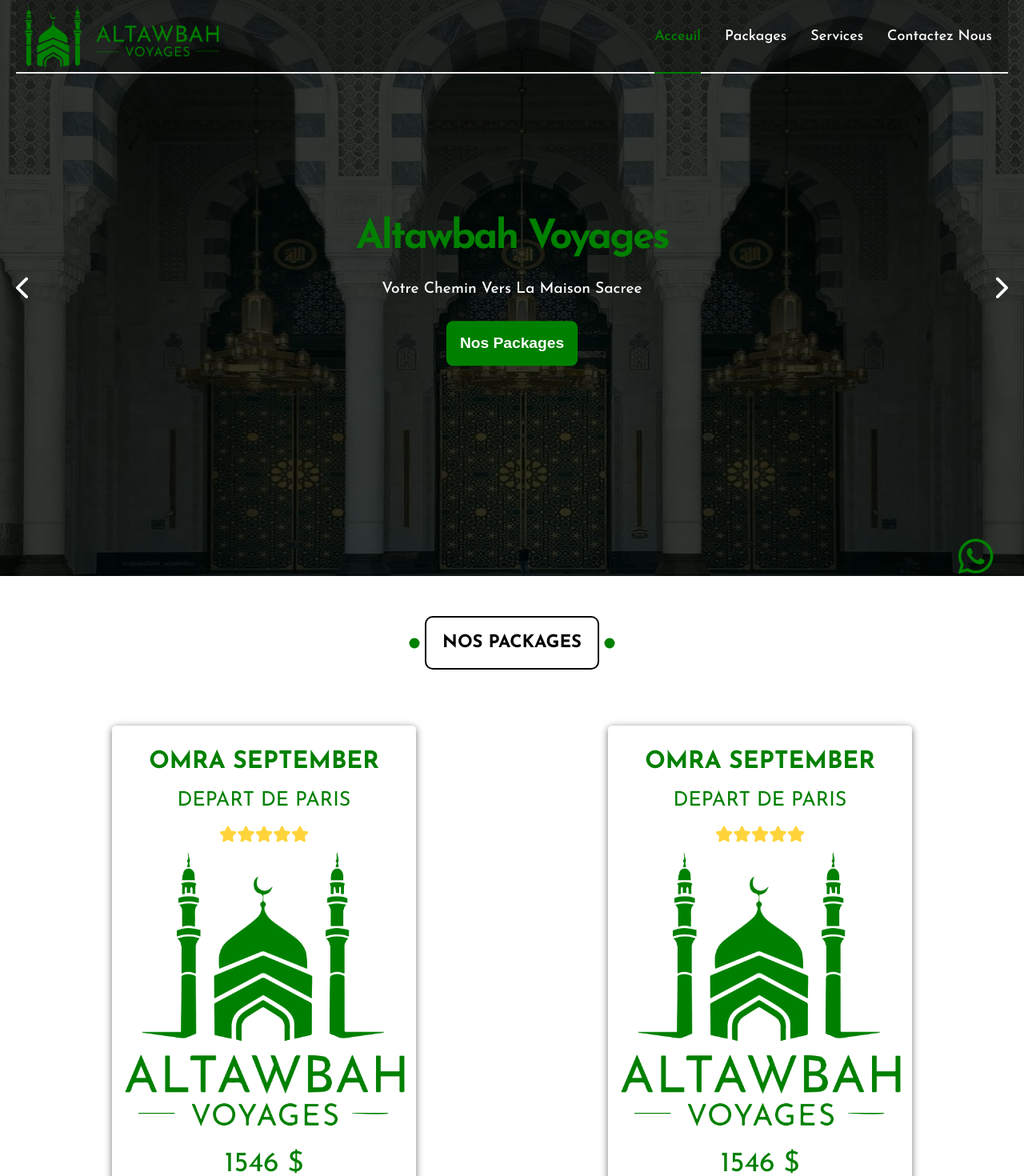
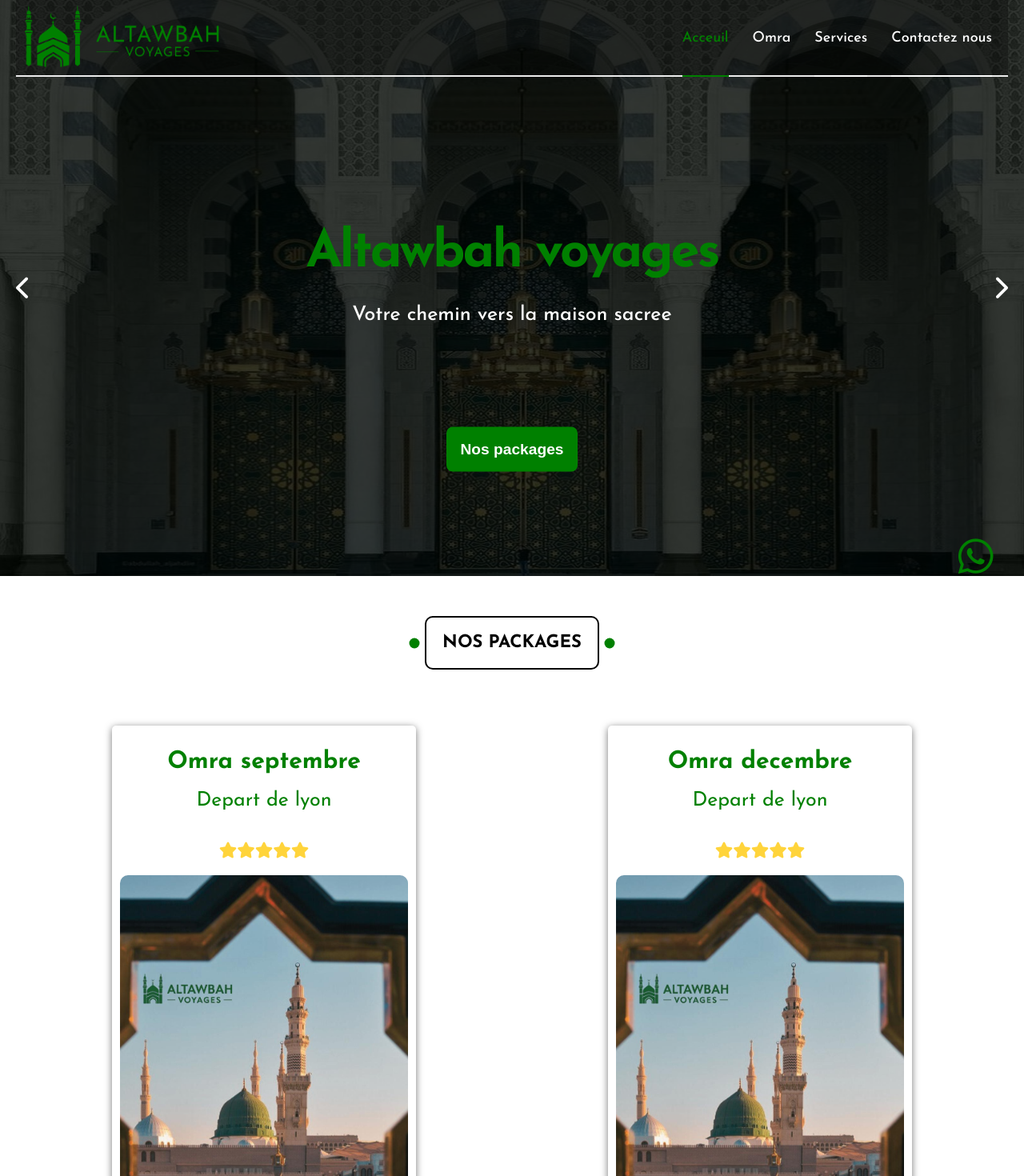
Before and after one commit to bouiali/Altawbah, a React (Create React App) app: page /#/ in a window 1280 px wide. Shown: the top 1470 px of the page at 80% size. Built offline with nearby package versions, Linux system fonts and the light colour scheme.

Commit message:
add some features

```diff
--- a/src/components/footer.js
+++ b/src/components/footer.js
@@ -1,3 +1,4 @@
+import { Link } from 'react-router-dom';
 import styled from 'styled-components';
 
 const FooterSection = styled.footer`
@@ -65,15 +66,17 @@
 function Footer(){
     return (
         <FooterSection>
-            <img src='images/logo.png' alt='logo'></img>
-            <h3>nos reseaux</h3>
+            <Link to={"/"}>
+                <img src='images/logo.png' alt='logo'></img>
+            </Link>
+            <h3>Nos reseaux</h3>
             <div className='social'>
                 <i class='fa-brands fa-square-facebook' onClick={()=> window.open("https://www.facebook.com/profile.php?id=61578053849145","_blank")}></i>
                 <i class='fa-brands fa-snapchat' onClick={()=> window.open("https://www.snapchat.com/add/altawbahvoyages?share_id=whY_CWdrYYY&locale=ar-EG","_blank")}/>
                 <i class='fa-brands fa-instagram' onClick={()=> window.open("https://www.instagram.com/altawbah.voyages","_blank")}/>
                 <i class='fa-brands fa-whatsapp' onClick={()=> window.open("https://wa.me/qr/MKFYCEY5UQOHK1","_blank")}/>
             </div>
-            <p>@2025 <span>altawbah</span> All right reserved</p>
+            <p>@2025 <span>Altawbah</span> All right reserved</p>
         </FooterSection>
     );
 }
--- a/src/components/header.js
+++ b/src/components/header.js
@@ -1,5 +1,7 @@
 import styled from "styled-components";
 import { Link } from "react-router-dom";
+import trips from '../data/trips.json';
+
 
 const HeaderContainer = styled.header`
     position: absolute;
@@ -21,7 +23,7 @@
         padding: 0;
         margin: 0;
     }
-    li{
+    li, .select{
         color: white;
         font-weight: 500;
         font-size: large;
@@ -46,7 +48,7 @@
             height: 2px;
             width: 100%;
             left: 0;
-            bottom: -37px;
+            bottom: -39px;
             background-color: white;
         }
         li:hover{
@@ -54,6 +56,37 @@
         }
         li:hover::before{
             background-color: green;
+        }
+    }
+    .select{
+        position: relative;
+        >div{
+            display: none;
+            flex-direction: column;
+            gap: 20px;
+            position: absolute;
+            width: max-content;
+            top: 100%;
+            left: 0;
+            padding: 20px 10px;
+            z-index: 3;
+            background-color: rgb(0 0 0 / 70%);
+            border-bottom: 3px solid green;
+            a{
+                color: white;
+                font-weight: 500;
+                font-size: large;
+                cursor: pointer;
+                &:hover{
+                    color: green;
+                }
+            }
+        }
+        &:hover{
+            color: green;
+            >div{
+                display: flex;
+            }
         }
     }
     .stack{
@@ -78,8 +111,9 @@
             z-index: 3;
             background-color: rgb(0 0 0 / 70%);
             border-bottom: 3px solid green;
-            li{
+            li, .select{
                 padding-left: 20px;
+                width: fit-content;
                 &::before{
                     width: 0;
                 }
@@ -107,17 +141,35 @@
 `;
 
 function Header(){
+
+    let tripsData = trips.trips;
+
     return(
         <HeaderContainer>
-            <img src="images/navbarLogo.png" alt="logo"></img>
+             <Link to={"/"}>
+                <img src="images/navbarLogo.png" alt="logo"></img>
+            </Link>
             <nav>
                 <ul className="sections">
                     <Link to={"/"}>
-                        <li className='active'>acceuil</li>
+                        <li className='active'>Acceuil</li>
                     </Link>
-                    <Link to={"/#trips"}>
-                        <li>Packages</li>
-                    </Link>
+                    <div className="select">
+                        Omra
+                        <div>
+                            {
+                                tripsData != null ? (
+                                    tripsData.map((el, index)=>{
+                                        return(
+                                            <Link to={"/tripDetails"} state={{trip : el, tripIndex : index}}>
+                                                Depart de {el.from}, {el.month}
+                                            </Link>
+                                        );
+                                    })
+                                ):null
+                            }
+                        </div>
+                    </div>
                     <Link to={"/#services"}>
                         <li>Services</li>
                     </Link>
--- /dev/null
+++ b/src/components/price.js
@@ -0,0 +1,42 @@
+import styled from "styled-components";
+
+const PriceContainer = styled.div`
+    text-align: center;
+    h4{
+        font-size: 25px;
+    }
+    div{
+        display: flex;
+        justify-content: space-between;
+        padding: 10px 0;
+        p{
+            font-size: 30px;
+            color: green;
+        }
+        p:last-child{
+            color: black;
+        }
+    }
+    button{
+        color: green;
+        width: 100%;
+        background-color: transparent
+    }
+`;
+
+function Price({chamber, bad, price}){
+    return(
+        <PriceContainer>
+            <h4>Chambre {chamber}</h4>
+            <div>
+                <p>
+                    <i class="fa-solid fa-bed" />X{bad}
+                </p>
+                <p>{price}</p>
+            </div>
+            <button>Réserver</button>
+        </PriceContainer>
+    );
+}
+
+export default Price;
--- a/src/components/service.js
+++ b/src/components/service.js
@@ -19,7 +19,6 @@
         }
     }
     h3{
-        text-transform: capitalize;
         padding: 10px;
         margin: 0;
         font-size: 25px;
@@ -72,7 +71,7 @@
                 </div>
                 <h3>{el.name}</h3>
                 <div className='details_button'>
-                    <button>details</button>
+                    <button>Details</button>
                 </div>
             </div>
 
--- a/src/components/trip.js
+++ b/src/components/trip.js
@@ -32,17 +32,12 @@
         color: green;
         font-size: 30px;
         font-weight: 900;
-        text-transform: uppercase;
         margin: 20px 0;
     }
     img{
         width: 100%;
-        border-radius: 3px;
+        border-radius: 10px;
         transition: 500ms;
-    }
-    img:hover{
-        overflow: hidden;
-        transform: scale(110%);
     }
     .more{
         display: flex;
@@ -91,18 +86,18 @@
 
     return(
         <TripContainer>
-            <h3>omra {el.month}</h3>
-            <h3 style={{fontSize : "25px", fontWeight: "normal"}}>depart de {el.from}</h3>
-            <div style={{textAlign :"center"}}>
+            <h3>Omra {el.month}</h3>
+            <h3 style={{fontSize : "25px", fontWeight: "normal"}}>Depart de {el.from}</h3>
+            <div style={{textAlign :"center", padding : "20px 0"}}>
                 {
                     [""].map(()=>starsMaker(el.package_type))
                 }
             </div>
             <img alt="trip-image" src={el.image}/>
-            <h3 style={{fontSize : "35px", fontWeight: "normal"}}>{el.start_from_price} $</h3>
+            <h3 style={{fontSize : "35px", fontWeight: "normal"}}>{el.start_from_price}</h3>
             <div className='more'>
                 <Link to="/TripDetails" state={{ trip: el, tripIndex: index}}>
-                    <button>details</button>
+                    <button>Details</button>
                 </Link>
             </div>
         </TripContainer>
--- a/src/data/services.json
+++ b/src/data/services.json
@@ -9,7 +9,7 @@
         {
             "name":"pousseur",
             "icon":"fa-solid fa-wheelchair",
-            "description":"possibiliter de reserver un pousseur pour les persones en necessiter afin d'accomplire la omra.",
+            "description":"pousseur : possibiliter de reserver un pousseur pour les persones en necessiter afin d'accomplire la omra prix de prestation 100€.",
             "price":"100$"
         }
     ]
--- a/src/data/trips.json
+++ b/src/data/trips.json
@@ -1,11 +1,11 @@
 {"trips":[
     {
-        "month":"september",
-        "from":"paris",
-        "image":"images/logo.png",
+        "month":"septembre",
+        "from":"lyon",
+        "image":"images/package-background.jpg",
         "package_type":"5",
         "date":"2025/09/16",
-        "start_from_price":"1546",
+        "start_from_price":"1199€",
         "makkah_hotel":{
             "name":"shaza",
             "stars":"5",
@@ -88,19 +88,18 @@
             "depart":"2025/09/20"
         },
         "price":{
-            "single":"1999",
-            "double":"1850",
-            "triple":"1700",
-            "quadre":"1546"
+            "double":"1599€",
+            "triple":"1399€",
+            "quade":"1199€"
         }
     },
      {
-        "month":"september",
-        "from":"paris",
-        "image":"images/logo.png",
+        "month":"decembre",
+        "from":"lyon",
+        "image":"images/package-background.jpg",
         "package_type":"5",
         "date":"2025/09/16",
-        "start_from_price":"1546",
+        "start_from_price":"BIENTÔT",
         "makkah_hotel":{
             "name":"shaza",
             "stars":"5",
@@ -183,10 +182,9 @@
             "depart":"2025/09/20"
         },
         "price":{
-            "single":"1999",
-            "double":"1850",
-            "triple":"1700",
-            "quadre":"1546"
+            "double":"1599€",
+            "triple":"1399€",
+            "quade":"1299€"
         }
     }
 ]}
--- a/src/globalStyles.js
+++ b/src/globalStyles.js
@@ -16,7 +16,6 @@
         monospace;
     }
     *{
-        text-transform: capitalize;
         -webkit-box-sizing: border-box;
         -moz-box-sizing: border-box;
         box-sizing: border-box;
--- a/src/index.js
+++ b/src/index.js
@@ -3,7 +3,7 @@
 import App from './App';
 import reportWebVitals from './reportWebVitals';
 import GlobalStyles from './globalStyles';
-import { BrowserRouter, HashRouter } from 'react-router-dom';
+import { BrowserRouter, HashRouter} from 'react-router-dom';
 
 const root = ReactDOM.createRoot(document.getElementById('root'));
 root.render(
--- a/src/pages/home.js
+++ b/src/pages/home.js
@@ -58,52 +58,60 @@
         right: 20px;
     }
     .text{
+        display: flex;
+        flex-direction: column;
+        justify-content: space-between;
+        gap: 20px;
         position: absolute;
         left: 50%;
         top: 50%;
-        transform: translate(-50%, -50%);
+        transform: translate(-50%, -25%);
         text-align: center;
         width: 100%;
         z-index: 2;
         h2{
-            color: white;
-            font-size: 40px;
             letter-spacing: -3px;
-            padding: 10px 0;
-            span{
-                color: green;
-                font-size: 50px;
-            }
+            color: green;
+            font-size: 65px;
         }
         p{
             color: white;
-            font-size: larger;
+            font-size: 25px;
             font-weight: 500;
             line-height: 2;
-            padding: 10px 0;
         }
         button{
+            margin-top: 95px;
             background-color: green;
             color: white;
-            margin: 10px 0 0 0;
         }
     }
     @media(max-width: 650px){
         .text h2{
-            font-size: 30px;
-            span{
-                font-size: 40px;
-            }
+            font-size: 50px;
         }
     }
     @media(max-width: 430px){
         .text p{
-            font-size: medium;
+            font-size: 20px;
         }
     }
     @media(max-width: 365px){
         .text p{
             font-size: small;
+        }
+    }
+    .text {
+        animation: landing-text-animation 1 2s linear;
+    }
+    @keyframes landing-text-animation {
+        from {
+            gap: 300px;
+            opacity: 0;
+        }
+        to {
+            gap: 20px;
+            opacity: 1;
         }
     }
 `;
@@ -256,7 +264,6 @@
                 margin: 20px 0;
                 padding: 0 20px;
                 font-size: medium;
-                text-transform: capitalize;
                 background-color: #eee;
                 border-bottom: 2px solid #777;
                 forced-color-adjust: none;
@@ -276,7 +283,6 @@
                 color: green;
                 font-size: larger;
                 font-weight: bold;
-                text-transform: capitalize;
                 transition: 500ms;
             }
             button:hover{
@@ -293,7 +299,6 @@
                 padding: 10px 0;
             }
             h3{
-                text-transform: uppercase;
                 font-weight: normal;
             }
             p{
@@ -340,6 +345,8 @@
             const el = document.getElementById(location.hash.replace('#',''));
             if(el)
                 el.scrollIntoView({behavior:"smooth"});
+        }else{
+            document.querySelector("header").scrollIntoView();
         }
     },[location]);
 
@@ -352,10 +359,10 @@
                     <img alt="landing-background" className='home_background' src={paths[imageIndex]}/>
                 </div>
                 <div className='text'>
-                    <h2><span>altawbah voyages</span></h2>
-                    <p>votre chemin vers la maison sacree</p>
+                    <h2>Altawbah voyages</h2>
+                    <p>Votre chemin vers la maison sacree</p>
                     <Link to={"/#trips"}>
-                        <button>nos packages</button>
+                        <button>Nos packages</button>
                     </Link>
                 </div>
                 <i class="fa-solid fa-chevron-left"
@@ -408,15 +415,15 @@
                 <div className='trips_container'>
                     {
                         tripsData != null ? (
-                            tripsData.map((el, index)=>{
+                            tripsData.map((el)=>{
                                 return(
-                                    <Trip el = {el} tripIndex = {index}/>
+                                    <Trip el = {el}/>
                                 );
                             })
                         ):null
                     }
                 </div>
-                <button onClick={()=>{ window.open("#contact","_self") }}>contactez nous</button>
+                <button onClick={()=>{ window.open("#contact","_self") }}>Contactez nous</button>
             </Trips>
 
             {/* services */}
@@ -444,10 +451,10 @@
                 <div class="container">
                     <form action="">
                         <i class="far fa-envelope fa-lg"></i>
-                        <input type="email" placeholder="votre email"/>
-                        <input type="submit" value="s'aboner"/>
+                        <input type="email" placeholder="Votre email"/>
+                        <input type="submit" value="S'aboner"/>
                     </form>
-                    <p>abonnez-vous à notre newsletter pour recevoir les derniers packages et promotions.</p>
+                    <p>Abonnez-vous pour recevoir les derniers packages et promotions.</p>
                 </div>
             </Subscribe>
 
@@ -455,18 +462,18 @@
 
             <ContactUs id='contact'>
                 <SectionHeading>
-                    <h2>contactez nous</h2>
+                    <h2>contactez-nous</h2>
                 </SectionHeading>
                 <div className='contact'>
                     <form>
-                        <input type='text' placeholder='nom'></input>
-                        <input type='email' placeholder='email'></input>
-                        <textarea placeholder='demande'></textarea>
-                        <button>Send</button>
+                        <input type='text' placeholder='Nom'></input>
+                        <input type='email' placeholder='Email'></input>
+                        <textarea placeholder='Demande'></textarea>
+                        <button>Envoyer</button>
                     </form>
                     <div className='contact_info'>
                         <div>
-                            <h3>entrer en contact</h3>
+                            <h3>Entrer en contact</h3>
                             <p>
                                 <i class="fa-solid fa-phone" />
                                 +966 56 672 1559
@@ -488,7 +495,7 @@
                         </div>
                         */}
                         <div>
-                            <h3>nos heures de travails</h3>
+                            <h3>Nos heures de travails</h3>
                             <p>
                                 <i class="fa-regular fa-clock" />
                                 24/7
--- a/src/pages/tripDetails.js
+++ b/src/pages/tripDetails.js
@@ -3,6 +3,7 @@
 import { useLocation } from "react-router-dom";
 import { SectionHeading } from "../globalStyles";
 import { useEffect } from "react";
+import Price from "../components/price";
 
 const TripDetailsContainer = styled.div`
     background-color: transparent;
@@ -38,6 +39,24 @@
         padding: 20px;
         li{
             padding: 10px;
+        }
+    }
+    .package-details{
+        .summary{
+            display: flex;
+            flex-direction: column;
+            align-items: center;
+            gap: 20px;
+            text-align: center;
+            padding: 0 0 20px 0;
+            button{
+                color: white;
+                background-color: green;
+            }
+            h1{
+                font-size: 30px;
+                line-height: 1.7;
+            }
         }
     }
     .package-features{
@@ -80,7 +99,7 @@
             padding: 20px 0;
         }
         #flight-information{
-            border-bottom: 1px solid #777;
+            /*border-bottom: 1px solid #777;*/
         }
     }
     .tickets{
@@ -126,6 +145,14 @@
             }
         }
     }
+    #pricing{
+        >div{
+            display: flex;
+            justify-content: space-around;
+            flex-wrap: wrap;
+            gap: 35px;
+        }
+    }
     @media(max-width: 950px){
         .hotel-details{
             flex-direction: column;
@@ -157,7 +184,7 @@
 
 function TripDetails(){
     const location = useLocation();
-    const {trip, tripIndex} = location.state;
+    const {trip} = location.state;
     const ticketDetails = trip.ticket_details;
 
     function goTo(id){
@@ -211,6 +238,8 @@
         document.querySelector(".package-details").scrollIntoView();
     },[])
 
+    let date = new Date;
+
     return(
         <TripDetailsContainer>
             <div className="land" ></div>
@@ -218,6 +247,16 @@
                 <SectionHeading>
                     <h2>details</h2>
                 </SectionHeading>
+                <div className="summary">
+                    <h1>
+                        Départ {trip.from} <br/>
+                        Omra {trip.month} {date.getFullYear()} <br/>
+                        {
+                            starsMaker(trip.package_type)
+                        }
+                    </h1>
+                    <button onClick={()=>document.getElementById("pricing").scrollIntoView()}>Réserve</button>
+                </div>
                 <h3>
                     <i class="fa-solid fa-link"></i>
                     liens de page :
@@ -381,11 +420,11 @@
                         <div className="details">
                             <div>
                                 <i class="fa-solid fa-train-subway"></i>
-                                <p>Réservation de train : pour voyager entre Médine et La Mecque, cela prend 2h au lieu de 4h en voiture, transport compris entre l'hôtel et la gare, 90$ pour l'économique ou 130$ pour les affaires.</p>
+                                <p>Réservation de train : pour voyager entre Médine et La Mecque, cela prend 2h au lieu de 4h en voiture, transport compris entre l'hôtel et la gare, 90€ pour l'économique ou 130€ pour les affaires.</p>
                             </div>
                             <div>
                                 <i class="fa-solid fa-wheelchair"></i>
-                                <p>pousseur : possibiliter de reserver un pousseur pour les persones en necessiter afin d'accomplire la omra.</p>
+                                <p>pousseur : possibiliter de reserver un pousseur pour les persones en necessiter afin d'accomplire la omra prix de prestation 100€.</p>
                             </div>
                         </div>
                     </div>
@@ -427,17 +466,24 @@
                         </div>
                     </div>
                 </div>
+                {/*
                 <div id="trip-program">
                     <h3>
                         <i class="fa-solid fa-calendar-days"></i>
                         programme du voyage :
                     </h3>
                 </div>
+                */}
             </section>
             <section id="pricing" style={{backgroundColor:"#cecece"}}>
                 <SectionHeading>
-                    <h2>prix</h2>
+                    <h2>tarifs</h2>
                 </SectionHeading>
+                <div>
+                    <Price chamber="quade" bad="4" price={trip.price.quade}></Price>
+                    <Price chamber="triple" bad="3" price={trip.price.triple}></Price>
+                    <Price chamber="double" bad="2" price={trip.price.double}></Price>
+                </div>
             </section>
         </TripDetailsContainer>
     );
```
Also changed, not shown: public/images/package-background.jpg (added), 2 other files (tests, documents, lock files or other folders).
